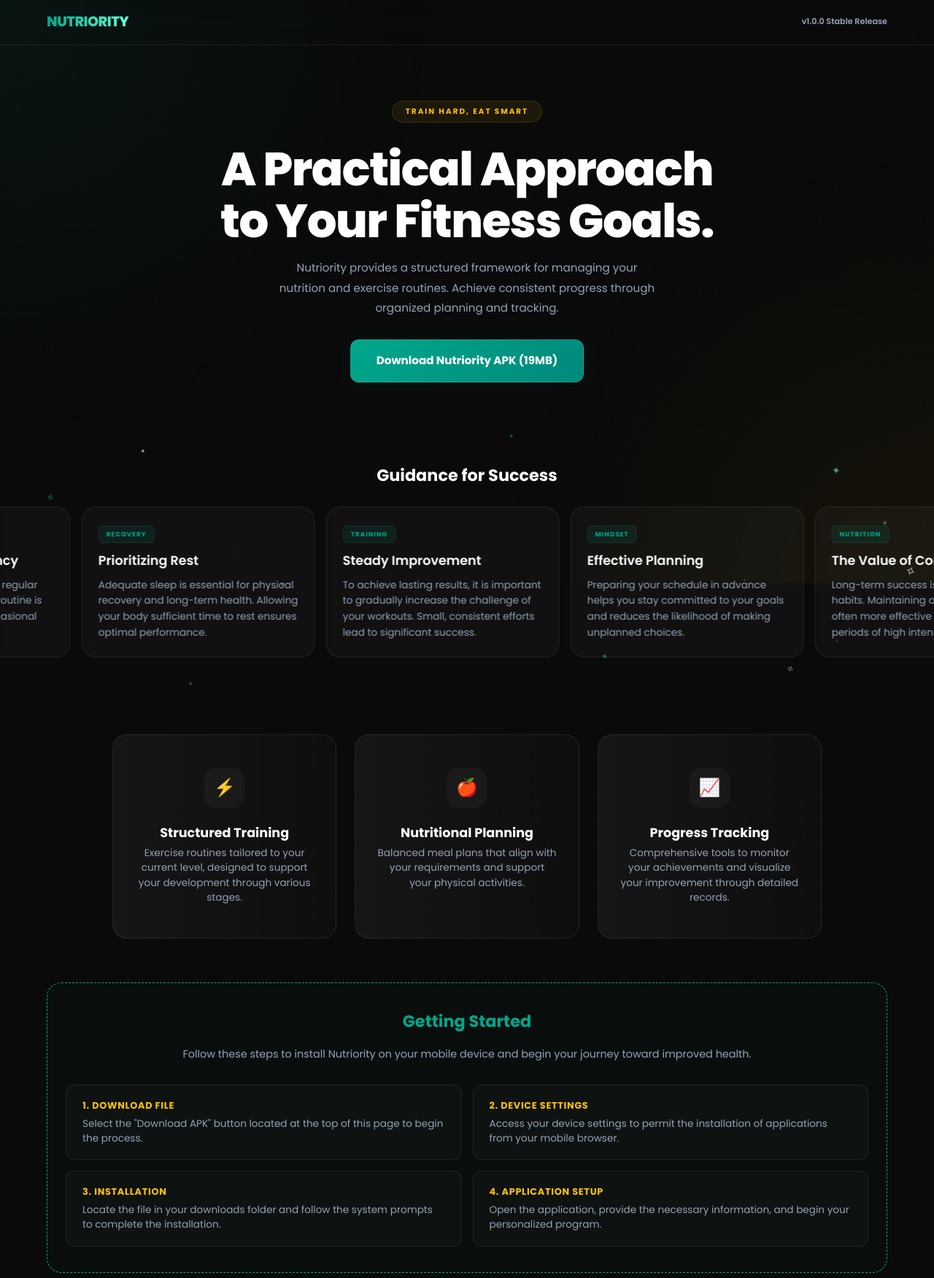
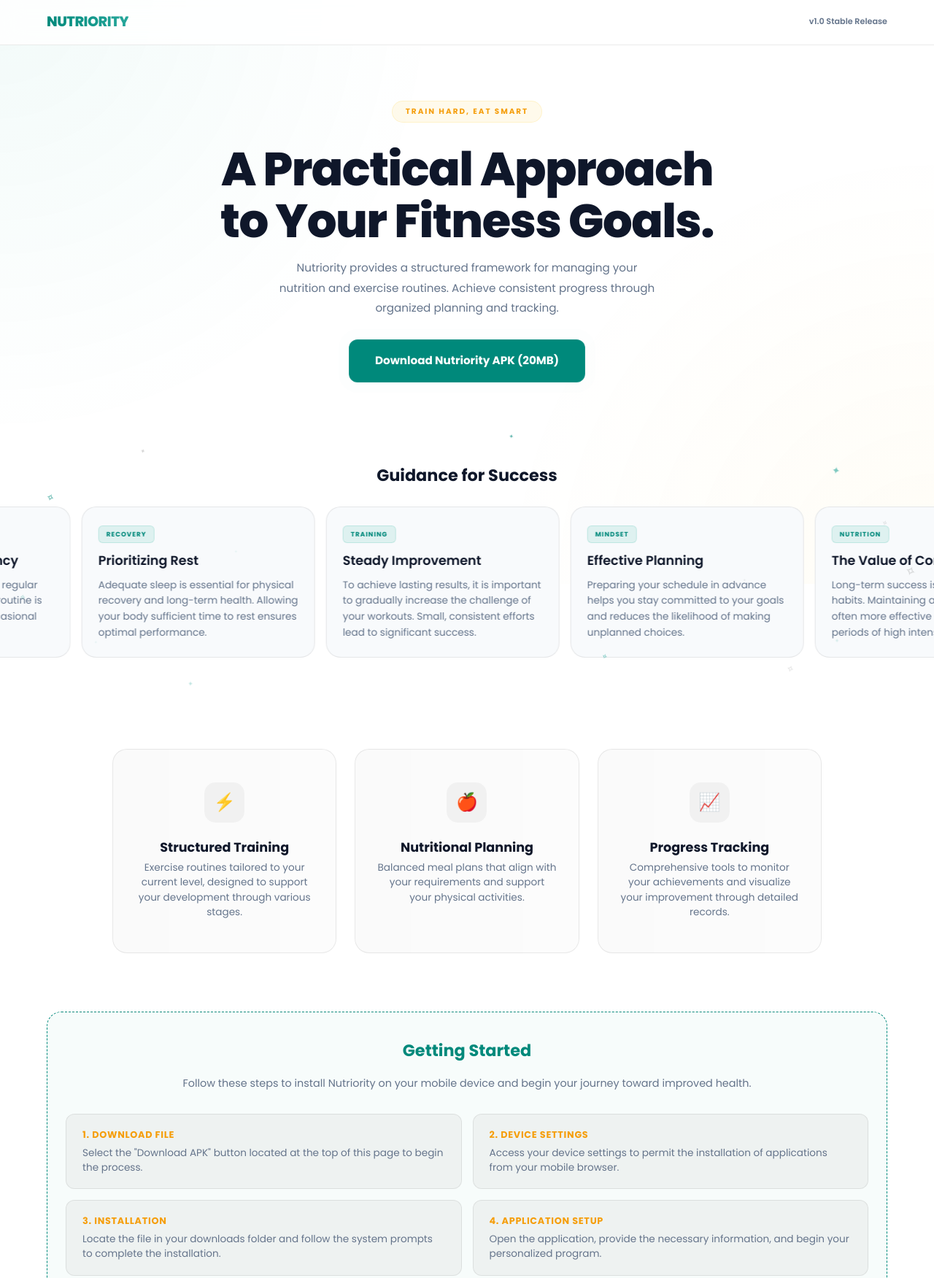
Before and after one commit to Nutriority/Installer, a plain HTML site: page index.html in a window 1280 px wide. Shown: the top 1751 px of the page at 73% size. Drawn offline with Linux system fonts and the light colour scheme.

Commit message:
Update styles for light and dark modes

```diff
--- a/index.html
+++ b/index.html
@@ -8,8 +8,29 @@
     <link href="https://fonts.googleapis.com/css2?family=Poppins:wght@300;400;500;600;700;800&display=swap" rel="stylesheet">
     <style>
         :root {
+            /* Light Mode (Default) */
+            --primary: #00897B;
+            --primary-glow: rgba(0, 137, 123, 0.15);
+            --accent: #F59E0B;
+            --teal: #26a69a;
+            --bg: #ffffff;
+            --card-bg: #f8fafc;
+            --border: rgba(0, 0, 0, 0.08);
+            --text-main: #0f172a;
+            --text-secondary: #64748b;
+            --nav-bg: rgba(255, 255, 255, 0.8);
+            --hero-glow-1: rgba(0, 167, 139, 0.05);
+            --hero-glow-2: rgba(255, 193, 7, 0.04);
+            --feature-bg: linear-gradient(90deg, rgba(0,0,0,0.02) 0%, rgba(0,0,0,0.01) 100%);
+            --icon-bg: rgba(0, 0, 0, 0.04);
+            --star-color: rgba(0, 0, 0, 0.2);
+            --card-active-bg: rgba(0, 137, 123, 0.08);
+        }
+
+        @media (prefers-color-scheme: dark) {
+            :root {
                 --primary: #00A78B;
-            --primary-glow: rgba(0, 167, 139, 0.15);
+                --primary-glow: rgba(0, 167, 139, 0.2);
                 --accent: #FFC107;
                 --teal: #64ffda;
                 --bg: #0A0A0A;
@@ -17,6 +38,14 @@
                 --border: rgba(255, 255, 255, 0.08);
                 --text-main: #ffffff;
                 --text-secondary: #94a3b8;
+                --nav-bg: rgba(10, 10, 10, 0.8);
+                --hero-glow-1: rgba(0, 167, 139, 0.07);
+                --hero-glow-2: rgba(255, 193, 7, 0.05);
+                --feature-bg: linear-gradient(90deg, rgba(255,255,255,0.05) 0%, rgba(255,255,255,0.02) 100%);
+                --icon-bg: rgba(255, 255, 255, 0.03);
+                --star-color: rgba(255, 255, 255, 0.4);
+                --card-active-bg: rgba(0, 167, 139, 0.1);
+            }
         }
 
         @keyframes float {
@@ -26,7 +55,7 @@
         }
 
         @keyframes pulse-glow {
-            0% { box-shadow: 0 0 0 0 rgba(0, 167, 139, 0.4); }
+            0% { box-shadow: 0 0 0 0 var(--primary-glow); }
             70% { box-shadow: 0 0 0 15px rgba(0, 167, 139, 0); }
             100% { box-shadow: 0 0 0 0 rgba(0, 167, 139, 0); }
         }
@@ -53,6 +82,7 @@
             color: var(--text-main);
             overflow-x: hidden;
             line-height: 1.6;
+            transition: background-color 0.3s ease, color 0.3s ease;
         }
 
         /* --- Ambient Background --- */
@@ -61,8 +91,8 @@
             width: 100vw;
             height: 100vh;
             background:
-                radial-gradient(circle at 0% 0%, rgba(0, 167, 139, 0.07) 0%, transparent 40%),
-                radial-gradient(circle at 100% 100%, rgba(255, 193, 7, 0.05) 0%, transparent 40%);
+                radial-gradient(circle at 0% 0%, var(--hero-glow-1) 0%, transparent 40%),
+                radial-gradient(circle at 100% 100%, var(--hero-glow-2) 0%, transparent 40%);
             z-index: -1;
             pointer-events: none;
         }
@@ -75,6 +105,7 @@
             align-items: center;
             border-bottom: 1px solid var(--border);
             backdrop-filter: blur(15px);
+            background-color: var(--nav-bg);
             position: sticky;
             top: 0;
             z-index: 1000;
@@ -172,11 +203,15 @@
             gap: 15px;
             animation: scroll 30s linear infinite;
             width: max-content;
+            transition: transform 0.5s ease;
         }
 
-        /* Only pause on devices that support proper hover (desktops) to avoid "sticky hover" bugs on mobile */
+        .carousel-track.paused {
+            animation-play-state: paused;
+        }
+
         @media (hover: hover) {
-            .carousel-container:hover .carousel-track {
+            .carousel-container:hover .carousel-track:not(.paused) {
                 animation-play-state: paused;
             }
         }
@@ -188,10 +223,19 @@
             border-radius: 20px;
             width: 320px;
             flex-shrink: 0;
-            transition: 0.3s;
+            transition: all 0.4s cubic-bezier(0.175, 0.885, 0.32, 1.275);
             backdrop-filter: blur(5px);
             position: relative;
             z-index: 2;
+            cursor: pointer;
+        }
+
+        .tip-card.active {
+            border-color: var(--primary);
+            background: var(--card-active-bg);
+            transform: scale(1.05);
+            z-index: 10;
+            box-shadow: 0 0 30px var(--primary-glow);
         }
 
         .tip-tag {
@@ -224,7 +268,7 @@
         .shimmer-star {
             position: absolute;
             font-size: 12px;
-            color: rgba(255, 255, 255, 0.8);
+            color: var(--star-color);
             animation: twinkle-stars 3s infinite ease-in-out;
             pointer-events: none;
             z-index: 1;
@@ -241,7 +285,7 @@
             display: flex;
             flex-direction: column;
             gap: 15px;
-            padding: 40px 5% 60px;
+            padding: 60px 5% 80px;
             max-width: 600px;
             margin: 0 auto;
         }
@@ -250,7 +294,7 @@
             display: flex;
             align-items: center;
             padding: 22px 25px;
-            background: linear-gradient(90deg, rgba(255,255,255,0.05) 0%, rgba(255,255,255,0.02) 100%);
+            background: var(--feature-bg);
             border-radius: 20px;
             border: 1px solid var(--border);
             text-align: left;
@@ -272,7 +316,7 @@
             align-items: center;
             justify-content: center;
             border-radius: 15px;
-            background: rgba(255, 255, 255, 0.03);
+            background: var(--icon-bg);
             border: none;
             font-size: 1.5rem;
         }
@@ -322,7 +366,7 @@
 
         .install-step-item {
             padding: 18px 22px;
-            background: rgba(255,255,255,0.02);
+            background: var(--icon-bg);
             border-radius: 12px;
             border: 1px solid var(--border);
             display: flex;
@@ -353,7 +397,6 @@
             letter-spacing: 0.6px;
         }
 
-        /* Desktop Adjustments */
         @media (min-width: 769px) {
             .grid {
                 flex-direction: row;
@@ -380,14 +423,14 @@
 
 <nav>
     <div class="logo">NUTRIORITY</div>
-    <div style="font-size: 0.7rem; color: var(--text-secondary); font-weight: 600;">v1.0.0 Stable Release</div>
+    <div style="font-size: 0.7rem; color: var(--text-secondary); font-weight: 600;">v1.0 Stable Release</div>
 </nav>
 
 <header class="hero">
     <span class="motto">Train Hard, Eat Smart</span>
     <h1>A Practical Approach<br>to Your Fitness Goals.</h1>
     <p>Nutriority provides a structured framework for managing your nutrition and exercise routines. Achieve consistent progress through organized planning and tracking.</p>
-    <a href="https://github.com/Nutriority/Installer/releases/download/v1.0.0/Nutriority.apk" class="cta-btn">Download Nutriority APK (19MB)</a>
+    <a href="https://github.com/Nutriority/Installer/releases/download/v1.0.0/Nutriority.apk" class="cta-btn">Download Nutriority APK (20MB)</a>
 </header>
 
 <section class="carousel-section">
@@ -395,7 +438,7 @@
         <h2 style="font-weight: 700; font-size: 1.4rem;">Guidance for Success</h2>
     </div>
 
-    <!-- Cool-toned Shimmering Star Field around Carousel -->
+    <!-- Shimmering Star Field around Carousel -->
     <span class="shimmer-star small" style="top: 10%; left: 15%; animation-delay: 0.1s;">✦</span>
     <span class="shimmer-star green" style="top: 25%; left: 5%; animation-delay: 0.7s;">✧</span>
     <span class="shimmer-star large teal" style="top: 15%; right: 10%; animation-delay: 1.2s;">✦</span>
@@ -403,13 +446,13 @@
     <span class="shimmer-star green small" style="bottom: 20%; left: 10%; animation-delay: 2.1s;">✦</span>
     <span class="shimmer-star" style="bottom: 10%; right: 15%; animation-delay: 0.9s;">✧</span>
     <span class="shimmer-star teal" style="bottom: 5%; left: 20%; animation-delay: 1.5s;">✦</span>
-    <span class="shimmer-star large white" style="top: 50%; right: 2%; animation-delay: 0.5s;">✧</span>
+    <span class="shimmer-star large" style="top: 50%; right: 2%; animation-delay: 0.5s;">✧</span>
     <span class="shimmer-star small teal" style="top: 45%; left: 25%; animation-delay: 1.8s;">✦</span>
     <span class="shimmer-star green" style="top: 60%; left: 2%; animation-delay: 1.3s;">✧</span>
-    <span class="shimmer-star small white" style="top: 55%; right: 20%; animation-delay: 2.5s;">✦</span>
+    <span class="shimmer-star small" style="top: 55%; right: 20%; animation-delay: 2.5s;">✦</span>
     <span class="shimmer-star teal small" style="bottom: 15%; right: 35%; animation-delay: 0.4s;">✧</span>
     <span class="shimmer-star green small" style="top: 5%; right: 45%; animation-delay: 1.1s;">✦</span>
-    <span class="shimmer-star small white" style="bottom: 40%; left: 30%; animation-delay: 0.6s;">✧</span>
+    <span class="shimmer-star small" style="bottom: 40%; left: 30%; animation-delay: 0.6s;">✧</span>
     <span class="shimmer-star teal" style="top: 75%; right: 10%; animation-delay: 1.7s;">✦</span>
 
     <div class="carousel-container">
@@ -435,7 +478,7 @@
                 <h3>Effective Planning</h3>
                 <p>Preparing your schedule in advance helps you stay committed to your goals and reduces the likelihood of making unplanned choices.</p>
             </div>
-            <!-- Set 2 (Duplicated for Seamless Infinite Loop) -->
+            <!-- Set 2 -->
             <div class="tip-card">
                 <span class="tip-tag">Nutrition</span>
                 <h3>The Value of Consistency</h3>
@@ -520,5 +563,24 @@
     <p>&copy; 2026 Nutriority. Designed for effective health and fitness management.</p>
 </footer>
 
+<script>
+    // Handle card clicks for highlighting and pausing carousel
+    document.querySelectorAll('.tip-card').forEach(card => {
+        card.addEventListener('click', (e) => {
+            const track = document.querySelector('.carousel-track');
+            const isActive = card.classList.contains('active');
+
+            // Remove active from all cards
+            document.querySelectorAll('.tip-card').forEach(c => c.classList.remove('active'));
+            track.classList.remove('paused');
+
+            if (!isActive) {
+                card.classList.add('active');
+                track.classList.add('paused');
+            }
+        });
+    });
+</script>
+
 </body>
 </html>
```
Lines whose indentation alone changed are shown as unchanged.
